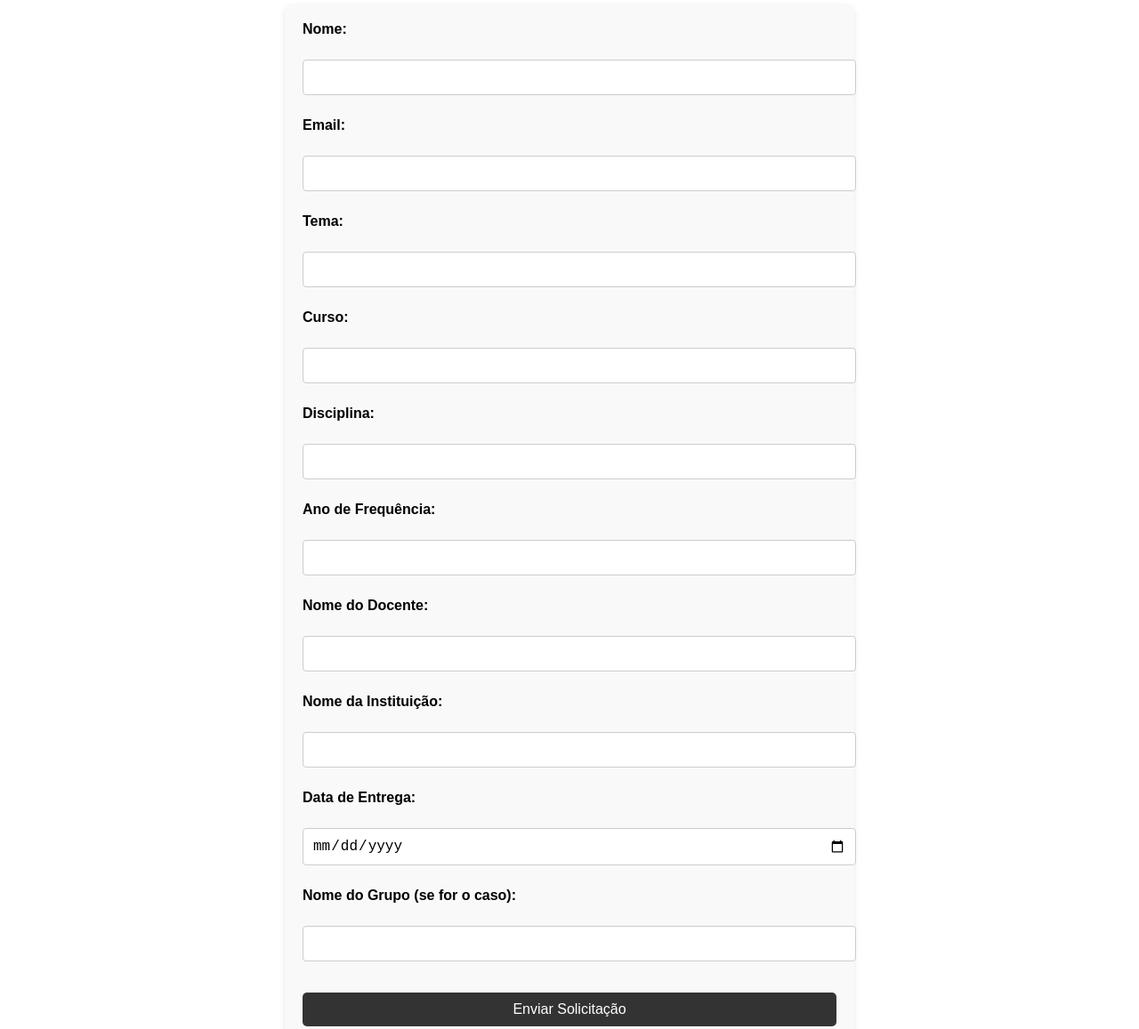
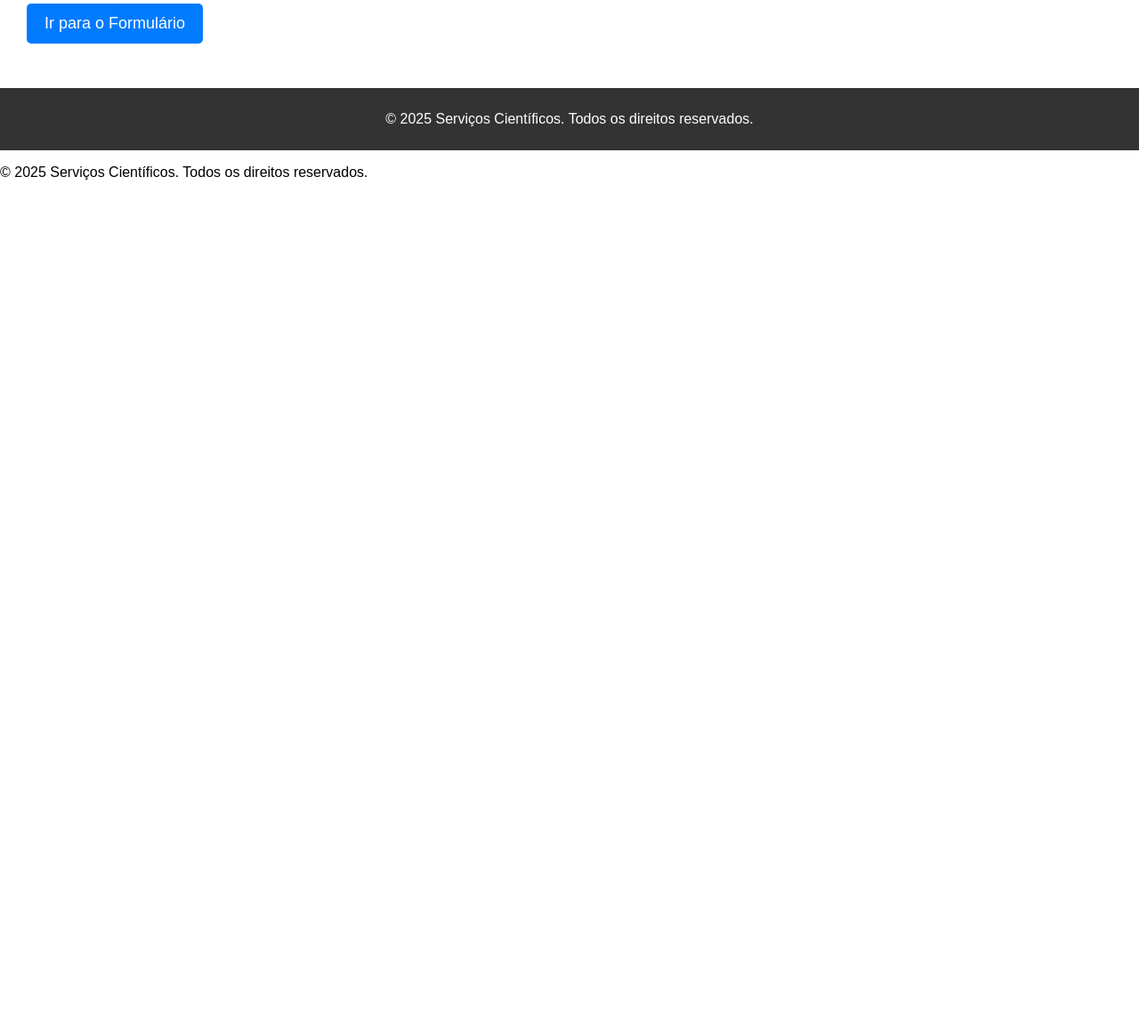
Before and after one commit to Bah2004/servicos_trabalhos_cientificos, a plain HTML site: page solicitacao.html in a window 1280 px wide. Shown: the part 194-1351 px from the top of the page at 89% size. After the commit the page ends 800 px from the top, so only its background shows below. Drawn offline with Linux system fonts and the light colour scheme.

Commit message:
Update solicitacao.html

```diff
--- a/solicitacao.html
+++ b/solicitacao.html
@@ -5,7 +5,6 @@
   <title>Solicitação de Serviço</title>
   <link rel="stylesheet" href="css/style.css">
   <style>
-    /* Estilo básico para o formulário */
     form {
       display: flex;
       flex-direction: column;
@@ -45,7 +44,6 @@
       background-color: #0056b3;
     }
 
-    /* Estilo para o cabeçalho e navegação */
     header {
       background-color: #333;
       color: white;
@@ -85,40 +83,10 @@
   <main>
     <h2>Preencha o formulário abaixo para solicitar o seu serviço.</h2>
 
-    <!-- Formulário de Solicitação -->
-    <form action="https://formspree.io/f/mnnpyjlp" method="POST">
-      <label for="nome">Nome:</label>
-      <input type="text" id="nome" name="nome" required>
-
-      <label for="email">Email:</label>
-      <input type="email" id="email" name="email" required>
-
-      <label for="tema">Tema:</label>
-      <input type="text" id="tema" name="tema" required>
-
-      <label for="curso">Curso:</label>
-      <input type="text" id="curso" name="curso" required>
-
-      <label for="disciplina">Disciplina:</label>
-      <input type="text" id="disciplina" name="disciplina" required>
-
-      <label for="ano">Ano de Frequência:</label>
-      <input type="number" id="ano" name="ano" required>
-
-      <label for="docente">Nome do Docente:</label>
-      <input type="text" id="docente" name="docente" required>
-
-      <label for="instituicao">Nome da Instituição:</label>
-      <input type="text" id="instituicao" name="instituicao" required>
-
-      <label for="data">Data de Entrega:</label>
-      <input type="date" id="data" name="data" required>
-
-      <label for="grupo">Nome do Grupo (se for o caso):</label>
-      <input type="text" id="grupo" name="grupo">
-
-      <button type="submit">Enviar Solicitação</button>
-    </form>
+    <!-- Link para o Google Forms -->
+    <a href="https://docs.google.com/forms/d/e/1FAIpQLSdFVHc18M99HNMz1mvCmF2_nLzA9n8S6sg4uZRo4nz5_WcJUA/viewform?usp=header" target="_blank">
+      <button type="button">Ir para o Formulário</button>
+    </a>
   </main>
 
   <footer>
@@ -126,3 +94,8 @@
   </footer>
 </body>
 </html>
+
+    <p>&copy; 2025 Serviços Científicos. Todos os direitos reservados.</p>
+  </footer>
+</body>
+</html>
```
